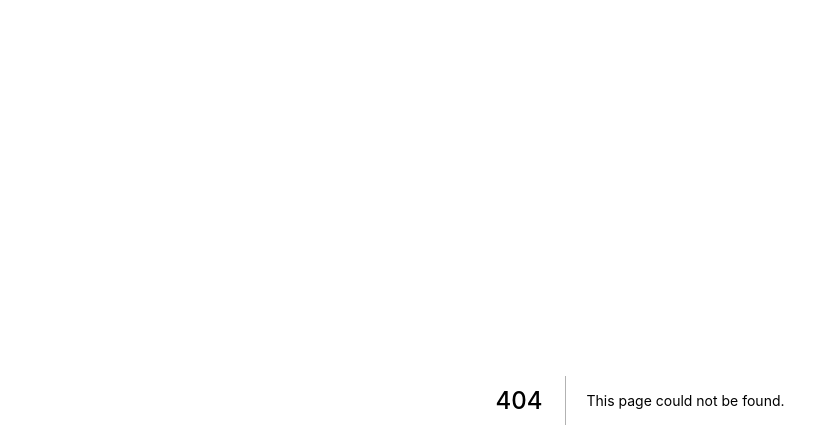
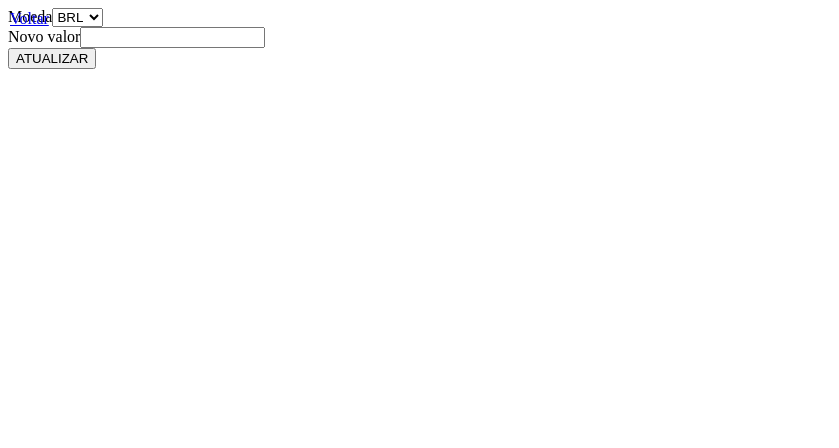
Before and after one commit to jonyw4/betrybe-technical-test, a Next.js app: page /update in a window 1280 px wide. Before the commit this address had no page. Shown: the top 448 px of the page, without its empty margins (0-839 px from the left). Built offline with nearby package versions, Linux system fonts and the light colour scheme.

Commit message:
feat: add update page

```diff
--- /dev/null
+++ b/src/pages/update.tsx
@@ -0,0 +1,111 @@
+import * as React from 'react';
+import { AxiosError } from 'axios';
+import Router from 'next/router';
+import { useForm } from 'react-hook-form';
+import { FormInputError, Alert } from '../components';
+import { apiClient } from '../utils';
+import { CurrenciesService, CurrenciesExchanges } from '../api/btc';
+import { GetServerSideProps, InferGetStaticPropsType } from 'next';
+import Link from 'next/link';
+
+export const getServerSideProps: GetServerSideProps<{
+  currenciesExchanges: CurrenciesExchanges;
+}> = async () => {
+  const currenciesExchanges = await new CurrenciesService().getCurrenciesExchanges();
+  return {
+    props: {
+      currenciesExchanges
+    }
+  };
+};
+
+interface UpdatePageFormValues {
+  currency: string;
+  value: string;
+}
+
+export default function UpdatePage({
+  currenciesExchanges
+}: InferGetStaticPropsType<typeof getServerSideProps>) {
+  const {
+    register,
+    handleSubmit,
+    errors,
+    formState,
+    watch
+  } = useForm<UpdatePageFormValues>();
+  const { isSubmitting } = formState;
+  const [requestError, setRequestError] = React.useState(null);
+
+  const onSubmit = async (values) => {
+    setRequestError(null);
+    try {
+      const { data } = await apiClient.post(
+        '/crypo/btc',
+        { ...values, value: Number(values.value) },
+        {
+          headers: { authorization: localStorage.getItem('token') }
+        }
+      );
+      Router.push('/');
+    } catch (e) {
+      const {
+        response: { data: d }
+      }: AxiosError<any> = e;
+      setRequestError(d.message || 'Erro Interno');
+    }
+  };
+
+  const { currency } = watch(['currency']);
+
+  return (
+    <>
+      <Link href="/">
+        <a className="btn" style={{ position: 'absolute', top: 10, left: 10 }}>
+          Voltar
+        </a>
+      </Link>
+      <form onSubmit={handleSubmit(onSubmit)}>
+        {requestError && <Alert message={requestError} type="warning" />}
+
+        <div className="mb-1">
+          <label htmlFor="currency" className="mb-1">
+            Moeda
+          </label>
+          <select name="currency" ref={register({ required: true })}>
+            {Object.keys(currenciesExchanges).map((currency) => (
+              <option key={currency} value={currency}>
+                {currency}
+              </option>
+            ))}
+          </select>
+          {currency && (
+            <div className="mt-2 mb-2">
+              <strong>Valor Atual:</strong> {currenciesExchanges[currency]}
+            </div>
+          )}
+          {errors.currency && <FormInputError />}
+        </div>
+
+        <div className="mb-1">
+          <label htmlFor="value" className="mb-1">
+            Novo valor
+          </label>
+          <input
+            name="value"
+            type="number"
+            ref={register({ required: true })}
+          />
+          {errors.value && <FormInputError />}
+        </div>
+
+        <input
+          type="submit"
+          className="btn btn--success"
+          disabled={isSubmitting}
+          value="ATUALIZAR"
+        />
+      </form>
+    </>
+  );
+}
```
